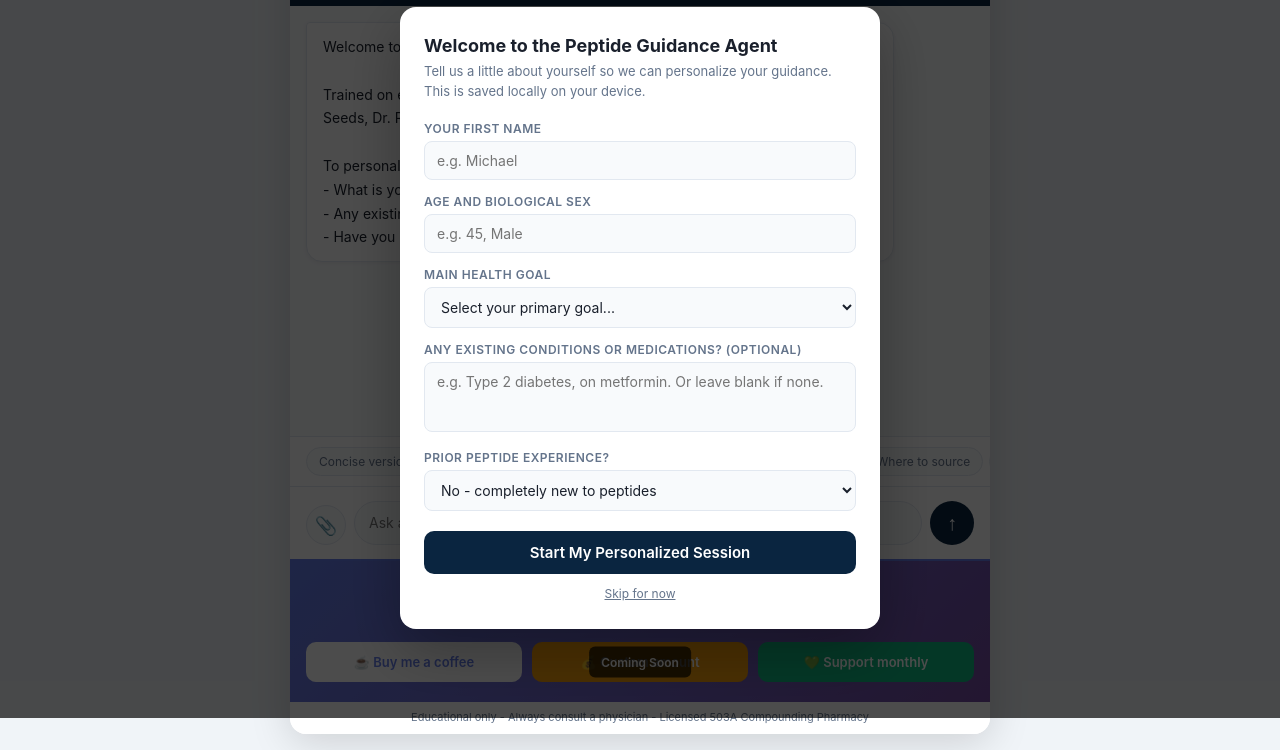
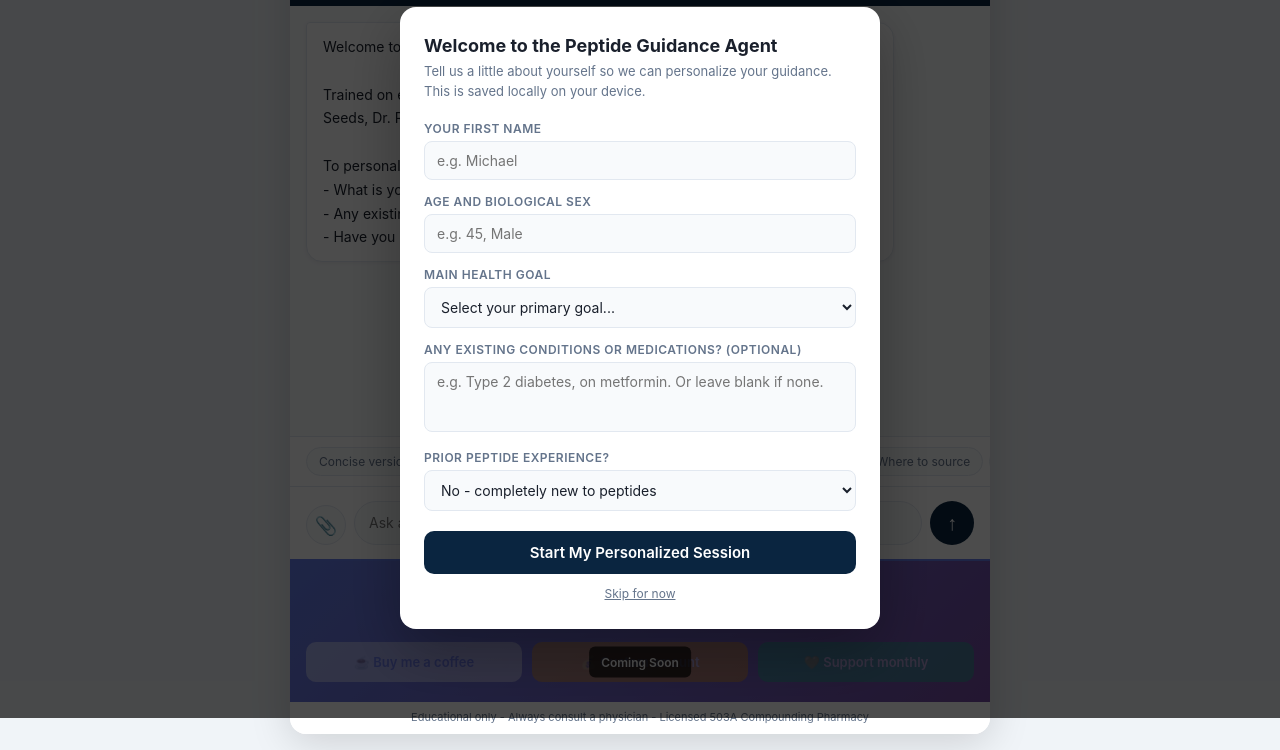
Before and after one commit to mcastillo79/peptide-agent-backend, a website: page public/index.html in a window 1280 px wide. Shown: the part 82-832 px from the top of the page. Drawn offline with Linux system fonts and the light colour scheme; a script that the page names is missing.

Commit message:
Update index.html

```diff
--- a/public/index.html
+++ b/public/index.html
@@ -253,10 +253,10 @@ To personalize my guidance, tell me:<br>
 <h3>💜 Support This Project</h3>
 <p>Help us keep the Peptide Guidance Agent running and improve it for everyone</p>
 <div id="donation-buttons" style="position: relative;">
-<button class="donation-btn" id="coffee-btn" onclick="stripeDonate(5)">☕ Buy me a coffee</button>
-<button class="donation-btn" id="custom-btn" onclick="openCustomDonation()">💰 Custom amount</button>
-<button class="donation-btn" id="monthly-btn" onclick="stripeMonthly()">💚 Support monthly</button>
-<div style="position: absolute; top: 50%; left: 50%; transform: translate(-50%, -50%); background: rgba(0,0,0,0.7); color: white; padding: 8px 12px; border-radius: 6px; font-size: 12px; font-weight: 600; white-space: nowrap;">Coming Soon</div>
+<button class="donation-btn" id="coffee-btn" onclick="stripeDonate(5)" disabled style="opacity:0.4; cursor:not-allowed; pointer-events:none;">☕ Buy me a coffee</button>
+<button class="donation-btn" id="custom-btn" onclick="openCustomDonation()" disabled style="opacity:0.4; cursor:not-allowed; pointer-events:none;">💰 Custom amount</button>
+<button class="donation-btn" id="monthly-btn" onclick="stripeMonthly()" disabled style="opacity:0.4; cursor:not-allowed; pointer-events:none;">💚 Support monthly</button>
+<div style="position: absolute; top: 50%; left: 50%; transform: translate(-50%, -50%); background: rgba(0,0,0,0.7); color: white; padding: 8px 12px; border-radius: 6px; font-size: 12px; font-weight: 600; white-space: nowrap; pointer-events: none;">Coming Soon</div>
 </div>
 </div>
 
```
